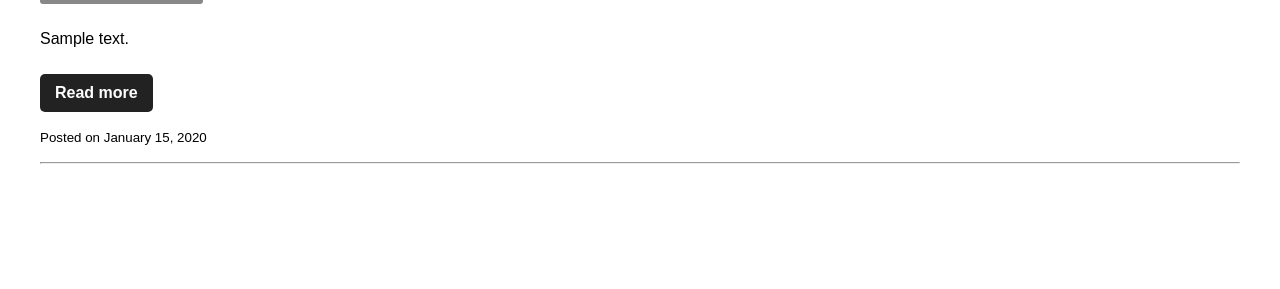
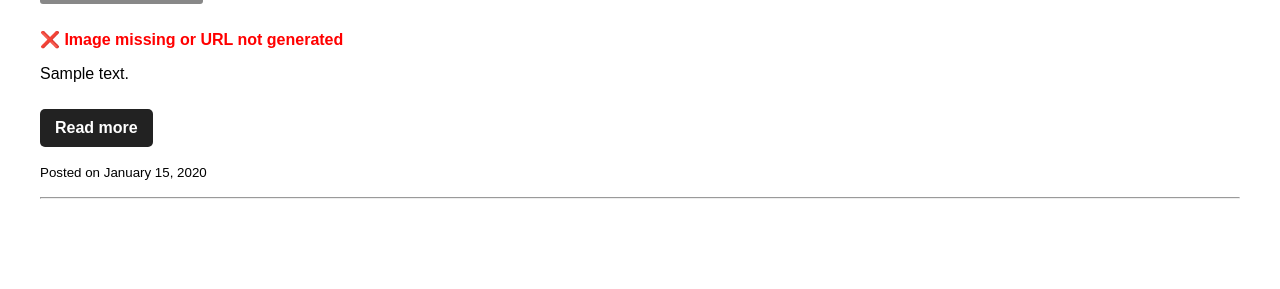
Before and after one commit to billtrem/sploj-mach, a Django app: template main/templates/main/whats_on.html in a window 1280 px wide. Shown: the part 319-608 px from the top of the page. Run offline with Django 5.2, Linux system fonts and the light colour scheme; tables that the repository leaves empty hold one stand-in row (values such as "Sample post"); the template is opened without the code that fills it: values that come from a table or form of the project are taken from there, most other values are stand-ins (such as "Sample title", 1, 10 or a date in 2020); grey boxes marked "Sample" are stand-in pictures.

Commit message:
Update whats_on.html to use Wasabi pre-signed image URLs

```diff
--- a/main/templates/main/whats_on.html
+++ b/main/templates/main/whats_on.html
@@ -17,8 +17,10 @@
             {% endfor %}
         {% endif %}
 
-        {% if post.image %}
+        {% if post.image_url %}
             <img src="{{ post.image_url }}" alt="{{ post.title }}" style="max-width: 100%; height: auto; margin-bottom: 10px;">
+        {% else %}
+            <p style="color: red;"><strong>❌ Image missing or URL not generated</strong></p>
         {% endif %}
 
         <p>{{ post.content|truncatechars:250 }}</p>
```
